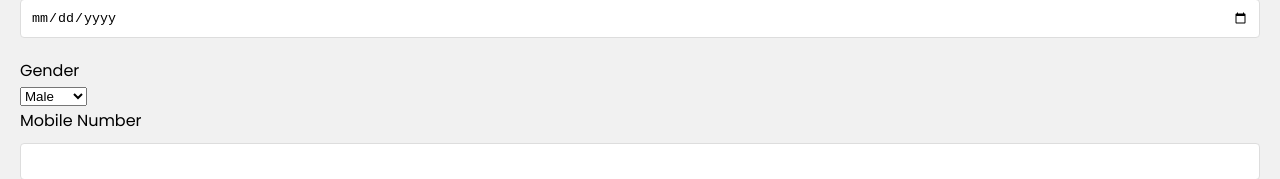
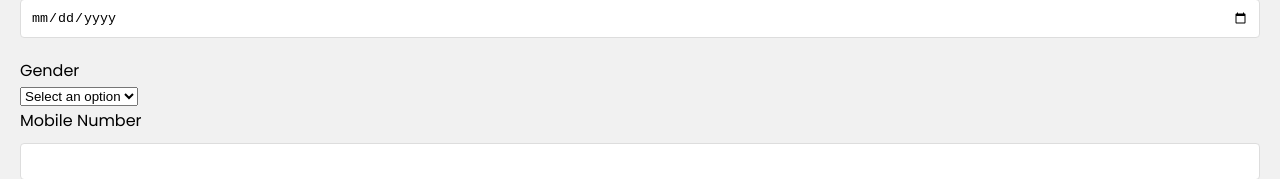
Before and after one commit to advanced-computer-lab-2023/Ragel-w-6-setat-Pharmacy, a React (Create React App) app in the folder client/: page /PatientRegistration in a window 1280 px wide. Shown: the part 610-789 px from the top of the page. Built offline with nearby package versions, Linux system fonts and the light colour scheme.

Commit message:
fixed automatic gender

```diff
--- a/client/src/components/PatientRegistration.js
+++ b/client/src/components/PatientRegistration.js
@@ -117,6 +117,7 @@ const PatientRegistrationForm = () => {
             onChange={(e)=>setGender(e.target.value)}
             required
           >
+            <option value=''> Select an option</option>
             <option value="Male">Male</option>
             <option value="Female">Female</option>
           </select>
```
